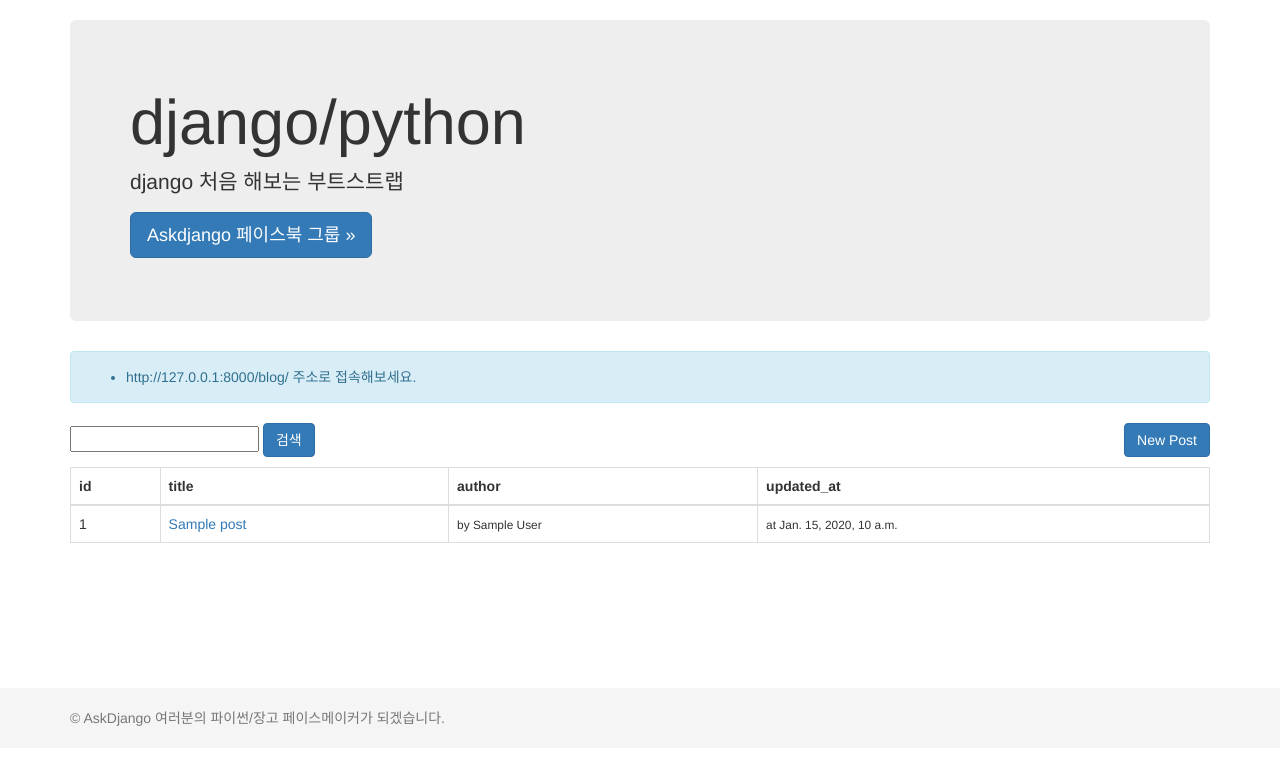
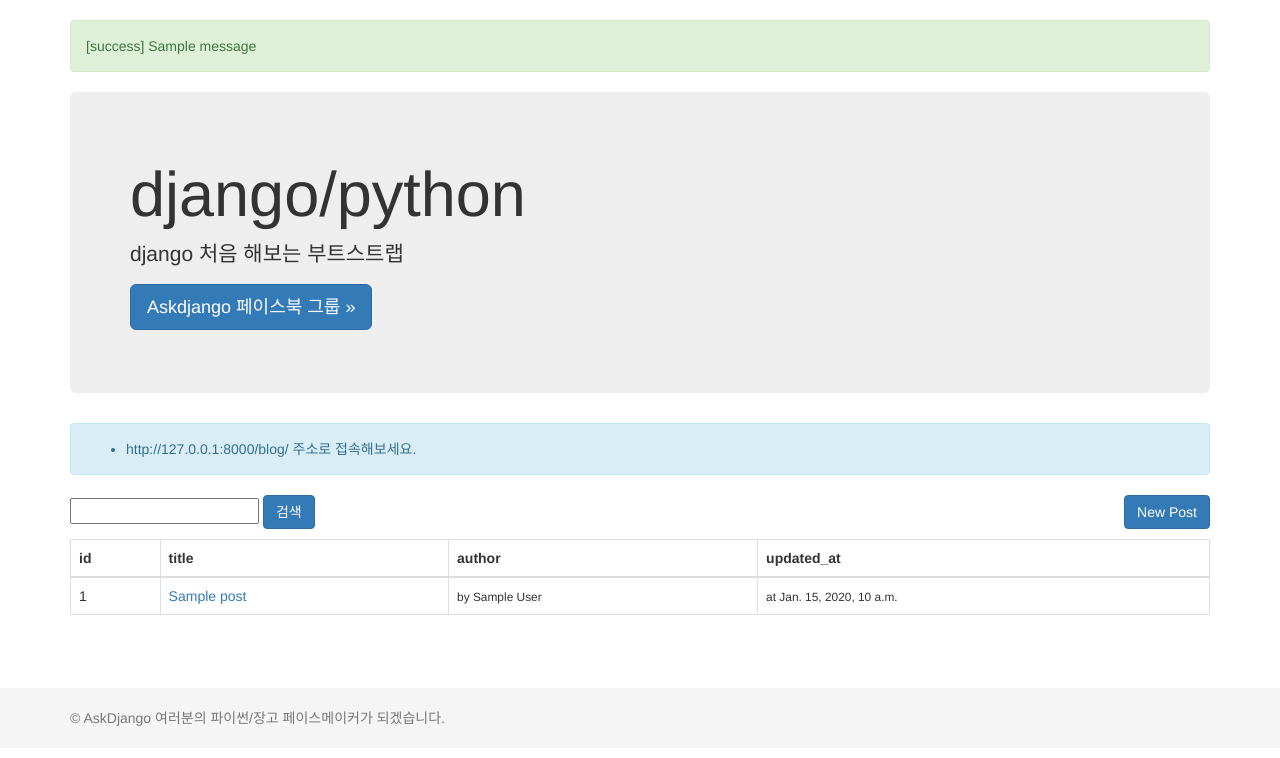
Before and after one commit to bastian1209/askdjango, a Django app: page /blog/ in a window 1280 px wide. Shown: the part 52-810 px from the top of the page. Run offline with Django 3.2, Linux system fonts and the light colour scheme; tables that the repository leaves empty hold one stand-in row (values such as "Sample post"); one stand-in notice (Sample message) is shown; some libraries are stand-ins or nearby versions.

Commit message:
메세지 div 추가

```diff
--- a/first_django/templates/layout.html
+++ b/first_django/templates/layout.html
@@ -52,6 +52,16 @@
             </div>
         </div>
     </nav>
+    {% if messages %}
+        <div class="container">
+            {% for message in messages %}
+                <div class="alert alert-{{ message.tags }}">
+                    [{{ message.tags }}]   {# 메세지 레벨 #}
+                    {{ message.message }} {# 메세지 내용 #}
+                </div>
+            {% endfor %}
+        </div>
+    {% endif %}
     {% block content %}
     {% endblock %}
     <div id="page-footer">
```
